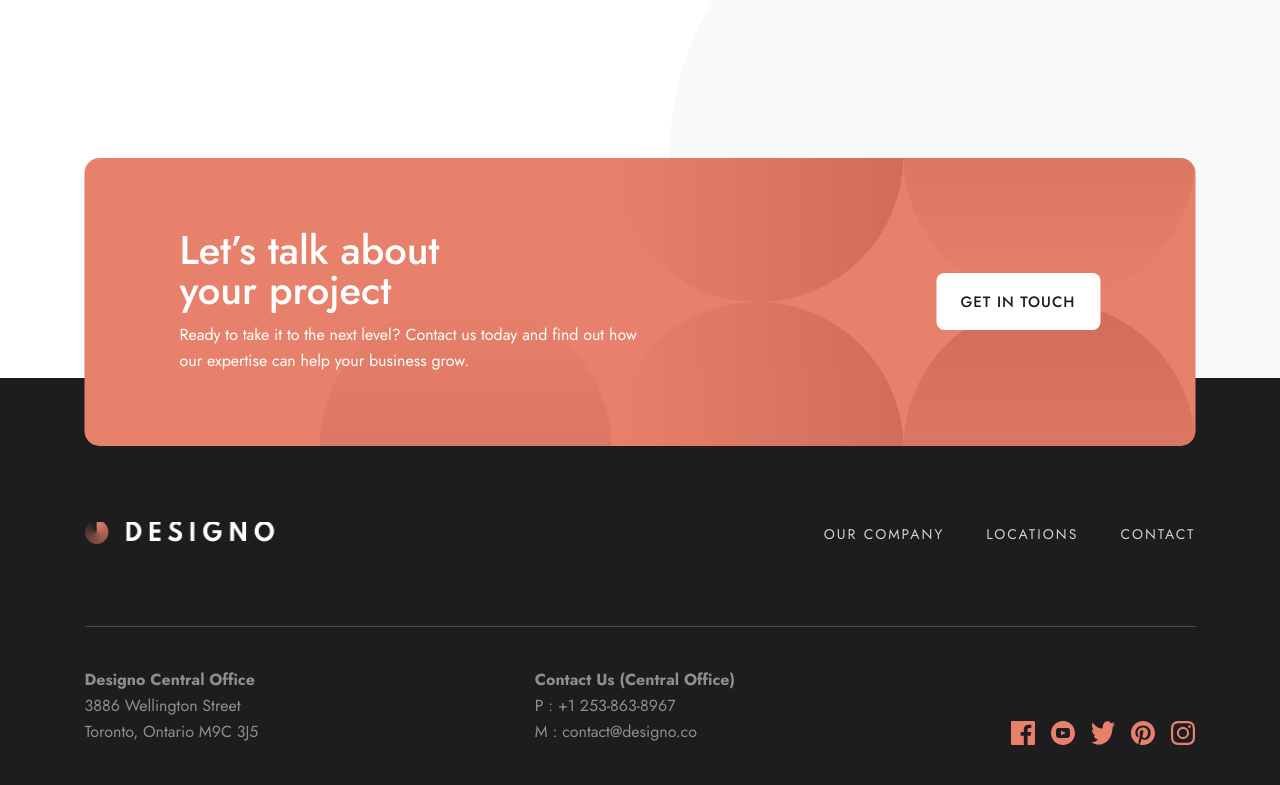
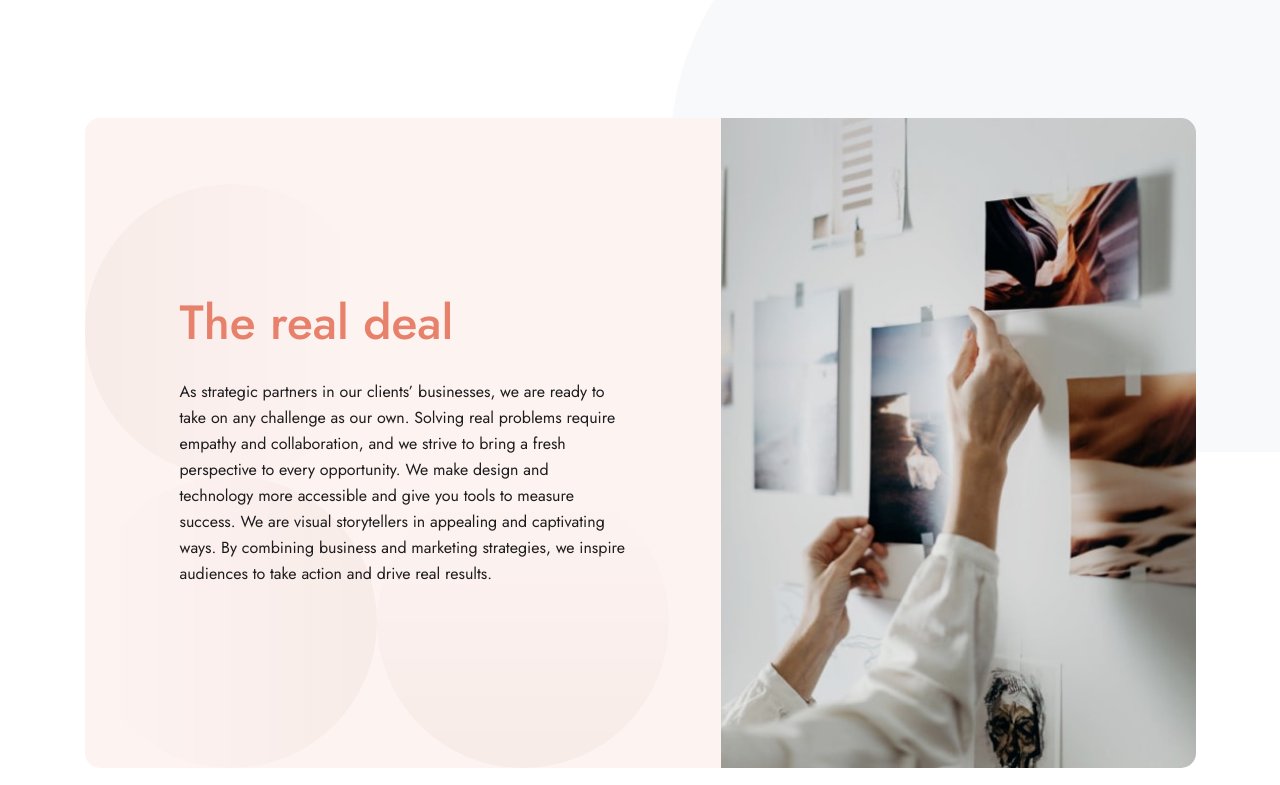
Before and after one commit to ZiadRefaey/Deisgno-FEM, a Next.js app: page /about in a window 1280 px wide. Shown: the part 1915-2700 px from the top of the page. Built offline with nearby package versions, Linux system fonts and the light colour scheme.

Commit message:
style(aboutus): Real Deal section UI

```diff
--- a/app/_components/AboutUsWorldClassTalent.jsx
+++ b/app/_components/AboutUsTheRealDealSection.jsx
@@ -1,9 +1,10 @@
-import ImageMobile from "@/public/about/mobile/image-world-class-talent.jpg";
-import ImageTablet from "@/public/about/tablet/image-world-class-talent.jpg";
-import ImageDesktop from "@/public/about/desktop/image-world-class-talent.jpg";
+import AboutSplitSection from "./AboutSplitSection";
+
+import ImageMobile from "@/public/about/mobile/image-real-deal.jpg";
+import ImageTablet from "@/public/about/tablet/image-real-deal.jpg";
+import ImageDesktop from "@/public/about/desktop/image-real-deal.jpg";
 
 import Pattern from "@/public/shared/desktop/bg-pattern-three-circles.svg";
-import AboutSplitSection from "./AboutSplitSection";
 
 const WorldClassTalentData = {
   imageMobile: ImageMobile,
@@ -13,21 +14,21 @@ const WorldClassTalentData = {
   patternTablet: Pattern,
   patternDesktop: Pattern,
   fullWidthMobile: true,
-  gridCols: "xl:grid-cols-[475px,1fr]",
+  gridCols: "xl:grid-cols-[1fr,475px]",
   imageSize: "w-full h-[320px] xl:w-[475px] xl:h-[650px]",
-  imageOrder: "",
+  imageOrder: "xl:order-2",
   bgColor: "bg-beige",
   patternPositions:
-    "top-0 left-0  md:left-[94px] md:top-auto md:bottom-[336px] xl:bottom-0 xl:left-[-146px]",
+    "top-0 left-0  md:left-[94px] md:top-auto md:bottom-[44px] xl:bottom-0 xl:left-0",
   patternSize: "h-[584px] w-[584px]",
   titleColor: "text-peach",
-  title: "World-class talent",
+  title: "The real deal",
   paragraph:
-    "We are a crew of strategists, problem-solvers, and technologists. Every design is thoughtfully crafted from concept to launch, ensuring success in its given market. We are constantly updating our skills in a myriad of platforms.Our team is multi-disciplinary and we are not merely interested in form — content and meaning are just as important. We give great importance to craftsmanship, service, and prompt delivery. Clients have always been impressed with our high-quality outcomes that encapsulates their brand’s story and mission.",
+    "As strategic partners in our clients’ businesses, we are ready to take on any challenge as our own. Solving real problems require empathy and collaboration, and we strive to bring a fresh perspective to every opportunity. We make design and technology more accessible and give you tools to measure success. We are visual storytellers in appealing and captivating ways. By combining business and marketing strategies, we inspire audiences to take action and drive real results.",
   paragraphColor: "text-black",
 };
 
-export default function AboutUsWorldClassTalent() {
+export default function AboutUsTheRealDealSection() {
   return (
     <AboutSplitSection
       imageMobile={WorldClassTalentData.imageMobile}
--- /dev/null
+++ b/app/_components/AboutUsWorldClassTalentSection.jsx
@@ -0,0 +1,52 @@
+import ImageMobile from "@/public/about/mobile/image-world-class-talent.jpg";
+import ImageTablet from "@/public/about/tablet/image-world-class-talent.jpg";
+import ImageDesktop from "@/public/about/desktop/image-world-class-talent.jpg";
+
+import Pattern from "@/public/shared/desktop/bg-pattern-three-circles.svg";
+import AboutSplitSection from "./AboutSplitSection";
+
+const WorldClassTalentData = {
+  imageMobile: ImageMobile,
+  imageTablet: ImageTablet,
+  imageDesktop: ImageDesktop,
+  patternMobile: Pattern,
+  patternTablet: Pattern,
+  patternDesktop: Pattern,
+  fullWidthMobile: true,
+  gridCols: "xl:grid-cols-[475px,1fr]",
+  imageSize: "w-full h-[320px] xl:w-[475px] xl:h-[650px]",
+  imageOrder: "",
+  bgColor: "bg-beige",
+  patternPositions:
+    "top-0 left-0  md:left-[94px] md:top-auto md:bottom-[44px] xl:bottom-0 xl:left-[-146px]",
+  patternSize: "h-[584px] w-[584px]",
+  titleColor: "text-peach",
+  title: "World-class talent",
+  paragraph:
+    "We are a crew of strategists, problem-solvers, and technologists. Every design is thoughtfully crafted from concept to launch, ensuring success in its given market. We are constantly updating our skills in a myriad of platforms.Our team is multi-disciplinary and we are not merely interested in form — content and meaning are just as important. We give great importance to craftsmanship, service, and prompt delivery. Clients have always been impressed with our high-quality outcomes that encapsulates their brand’s story and mission.",
+  paragraphColor: "text-black",
+};
+
+export default function AboutUsWorldClassTalentSection() {
+  return (
+    <AboutSplitSection
+      imageMobile={WorldClassTalentData.imageMobile}
+      imageTablet={WorldClassTalentData.imageTablet}
+      imageDesktop={WorldClassTalentData.imageDesktop}
+      patternMobile={WorldClassTalentData.patternMobile}
+      patternTablet={WorldClassTalentData.patternTablet}
+      patternDesktop={WorldClassTalentData.patternDesktop}
+      fullWidthMobile={WorldClassTalentData.fullWidthMobile}
+      gridCols={WorldClassTalentData.gridCols}
+      imageSize={WorldClassTalentData.imageSize}
+      imageOrder={WorldClassTalentData.imageOrder}
+      bgColor={WorldClassTalentData.bgColor}
+      patternPositions={WorldClassTalentData.patternPositions}
+      patternSize={WorldClassTalentData.patternSize}
+      title={WorldClassTalentData.title}
+      titleColor={WorldClassTalentData.titleColor}
+      paragraph={WorldClassTalentData.paragraph}
+      paragraphColor={WorldClassTalentData.paragraphColor}
+    />
+  );
+}
--- a/app/about/page.jsx
+++ b/app/about/page.jsx
@@ -1,16 +1,17 @@
-import Image from "next/image";
 import AboutUsHeader from "../_components/AboutUsHeader";
-import AboutUsWorldClassTalent from "../_components/AboutUsWorldClassTalent";
 import LeafPattern from "../_components/LeafPattern";
 import CountryLocationsList from "../_components/CountryLocationsList";
+import AboutUsWorldClassTalentSection from "../_components/AboutUsWorldClassTalentSection";
+import AboutUsTheRealDealSection from "../_components/AboutUsTheRealDealSection";
 export default function AboutUs() {
   return (
     <div className="relative">
       <LeafPattern className={"left-0 top-[320px]"} />
       <LeafPattern className={"right-[-396px] top-[1621px]"} />
       <AboutUsHeader />
-      <AboutUsWorldClassTalent />
+      <AboutUsWorldClassTalentSection />
       <CountryLocationsList />
+      <AboutUsTheRealDealSection />
     </div>
   );
 }
```
